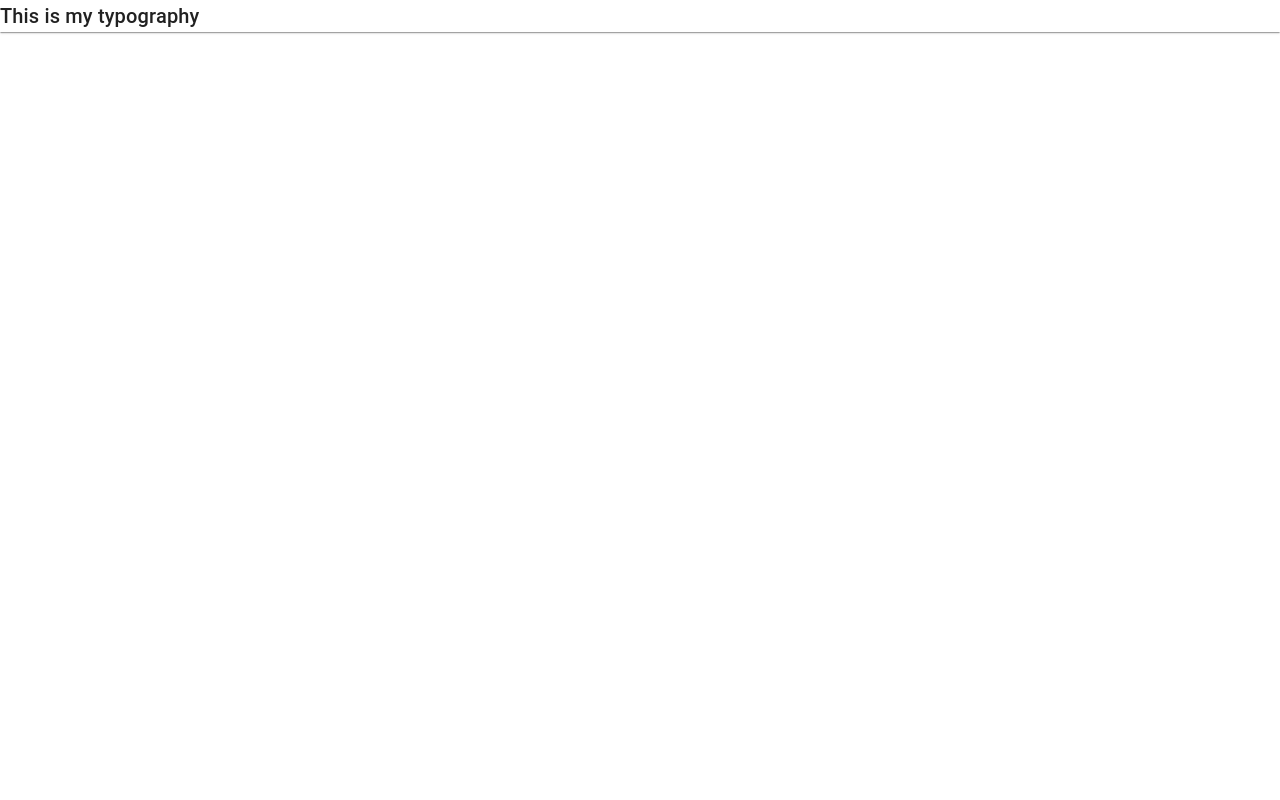
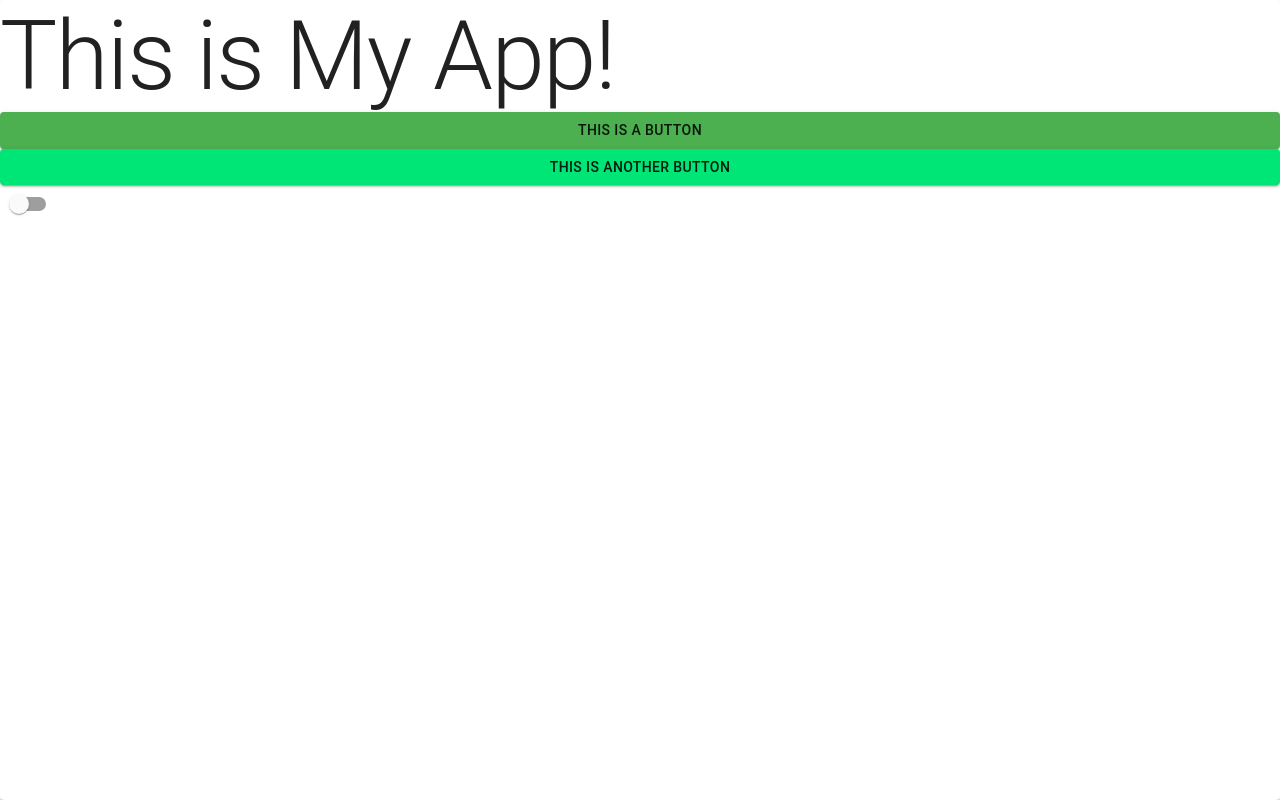
Before and after one commit to vpalex999/mui-112, a React app in the folder mui-kit/: page / in a window 1280 px wide. Built offline with nearby package versions, Linux system fonts and the light colour scheme.

Commit message:
app react-miu8:Theming

```diff
--- a/mui-kit/src/index.tsx
+++ b/mui-kit/src/index.tsx
@@ -1,7 +1,7 @@
 import { ThemeProvider } from '@material-ui/core';
 import React from 'react';
 import ReactDOM from 'react-dom';
-import App from './react-mui7/App';
+import App from './react-mui8/App';
 import theme from './theme';
 
 ReactDOM.render(
--- /dev/null
+++ b/mui-kit/src/react-mui8/App.tsx
@@ -0,0 +1,46 @@
+// React & Material UI #8: Add dark mode to you site(theming)
+
+import React, { useState } from 'react';
+import { Grid, Typography, Button, Paper, ThemeProvider, createTheme, Switch } from '@material-ui/core';
+import { green } from '@material-ui/core/colors';
+
+const App = () => {
+  const [darkMode, setDarkMode] = useState(false);
+
+  const darkTheme = createTheme({
+    palette: {
+      type: darkMode ? 'dark' : 'light',
+    },
+  });
+
+  const greenTheme = createTheme({
+    palette: {
+      primary: green,
+      secondary: green,
+    },
+  });
+
+  return (
+    <ThemeProvider theme={darkMode ? darkTheme : greenTheme}>
+      <Paper style={{ height: '100vh' }}>
+        <Grid container direction='column'>
+          <Typography variant='h1'>This is My App!</Typography>
+          <Button variant='contained' color='primary'>
+            This is a button
+          </Button>
+          <Button variant='contained' color='secondary'>
+            This is another button
+          </Button>
+          <Switch
+            checked={darkMode}
+            onChange={() => {
+              setDarkMode((mode) => !mode);
+            }}
+          />
+        </Grid>
+      </Paper>
+    </ThemeProvider>
+  );
+};
+
+export default App;
```
